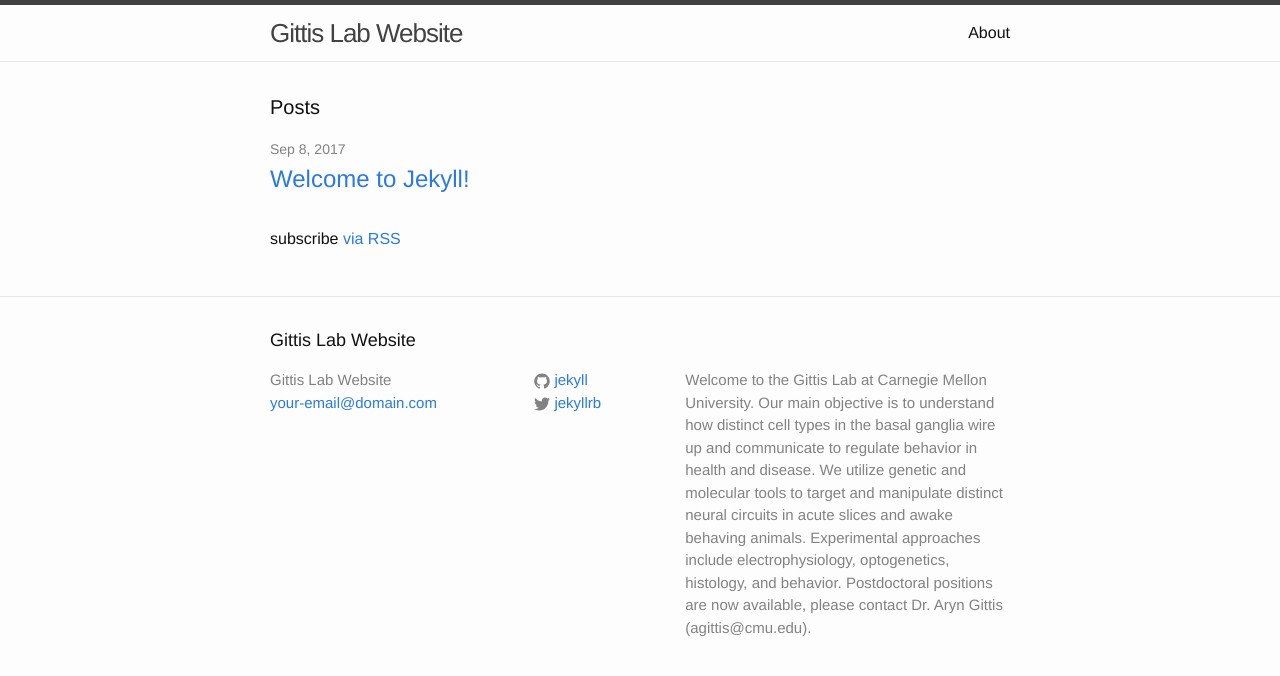
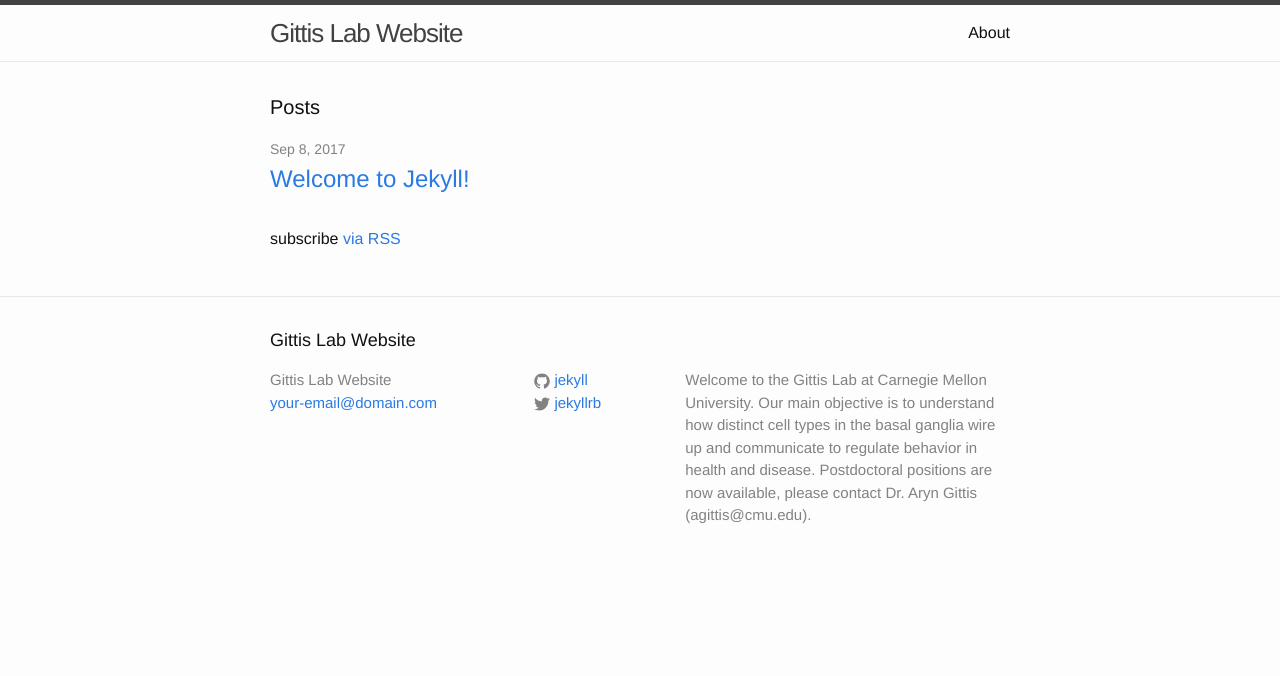
Before and after one commit to Garg0yle/garg0yle.github.io, a Jekyll site: the page built from index.html, in a window 1280 px wide. Shown: the top 676 px of the page. Built offline with Jekyll 4.4.1, drawn with Linux system fonts in a browser that asks for light colours.

Commit message:
Update _config.yml

```diff
--- a/_config.yml
+++ b/_config.yml
@@ -10,8 +10,6 @@ title: Gittis Lab Website
 email: your-email@domain.com
 description: Welcome to the Gittis Lab at Carnegie Mellon University. Our main objective is to understand how distinct
   cell types in the basal ganglia wire up and communicate to regulate behavior in health and disease.
-  We utilize genetic and molecular tools to target and manipulate distinct neural circuits in acute slices and awake behaving animals.
-  Experimental approaches include electrophysiology, optogenetics, histology, and behavior.
   Postdoctoral positions are now available, please contact Dr. Aryn Gittis (agittis@cmu.edu).
 baseurl: "" # the subpath of your site, e.g. /blog
 url: "http://yourdomain.com" # the base hostname & protocol for your site
```
